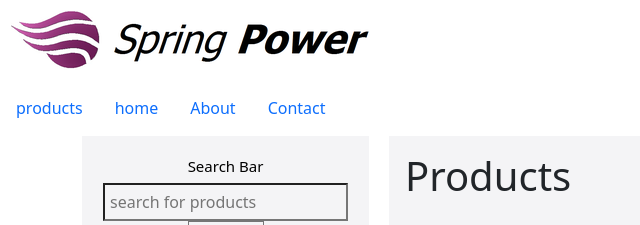
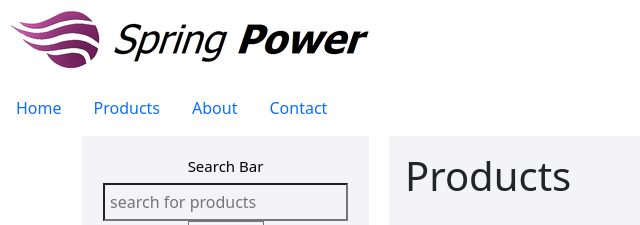
Before and after one commit to asfdhgg/web-design-project, a plain HTML site: page products.html in a window 1280 px wide. Shown: the top 225 px of the page, 0-640 px from the left. Drawn offline with nearby package versions, Linux system fonts and the light colour scheme.

Commit message:
fixed errors

```diff
--- a/products.html
+++ b/products.html
@@ -23,10 +23,10 @@
 		<div class="navbar" id="navv">
 			<ul class="nav">
 			  <li class="nav-item">
-				<a class="nav-link active" aria-current="page" href="navBar('products.html')">products</a>
+				<a class="nav-link" href="#" onclick="navBar('index.html')">Home</a>
 			  </li>
 			  <li class="nav-item">
-				<a class="nav-link" href="#" onclick="navBar('index.html')">home</a>
+				<a class="nav-link active" aria-current="page" href="#" onclick="navBar('products.html')">Products</a>
 			  </li>
 			  <li class="nav-item">
 				<a class="nav-link" href="#"onclick="navBar('about.html')">About</a>
```
